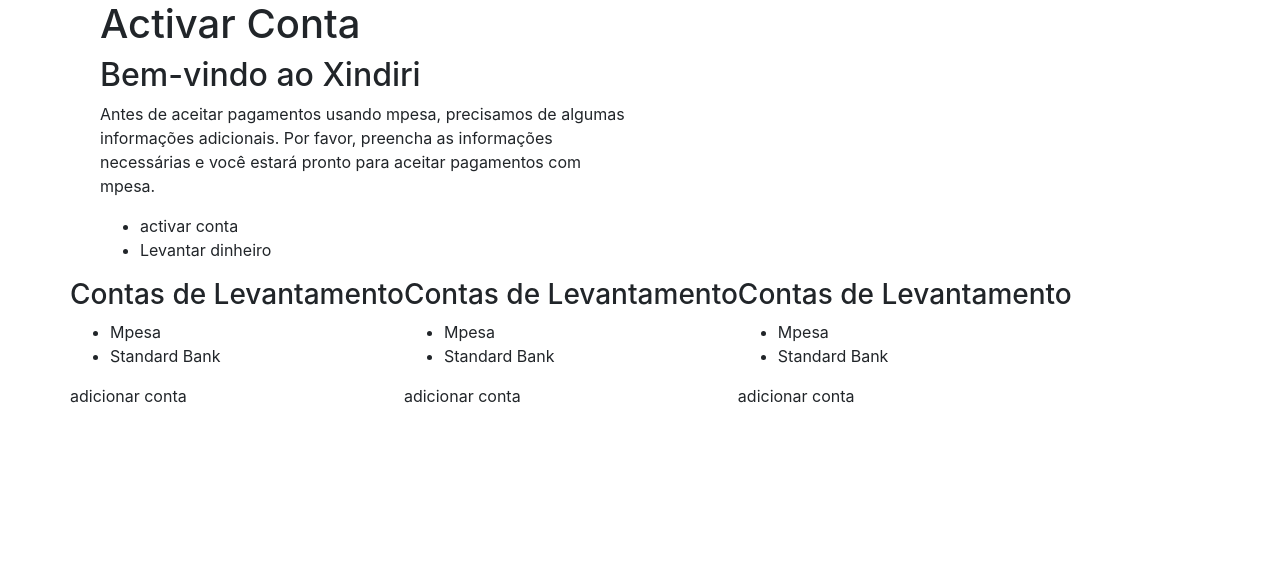
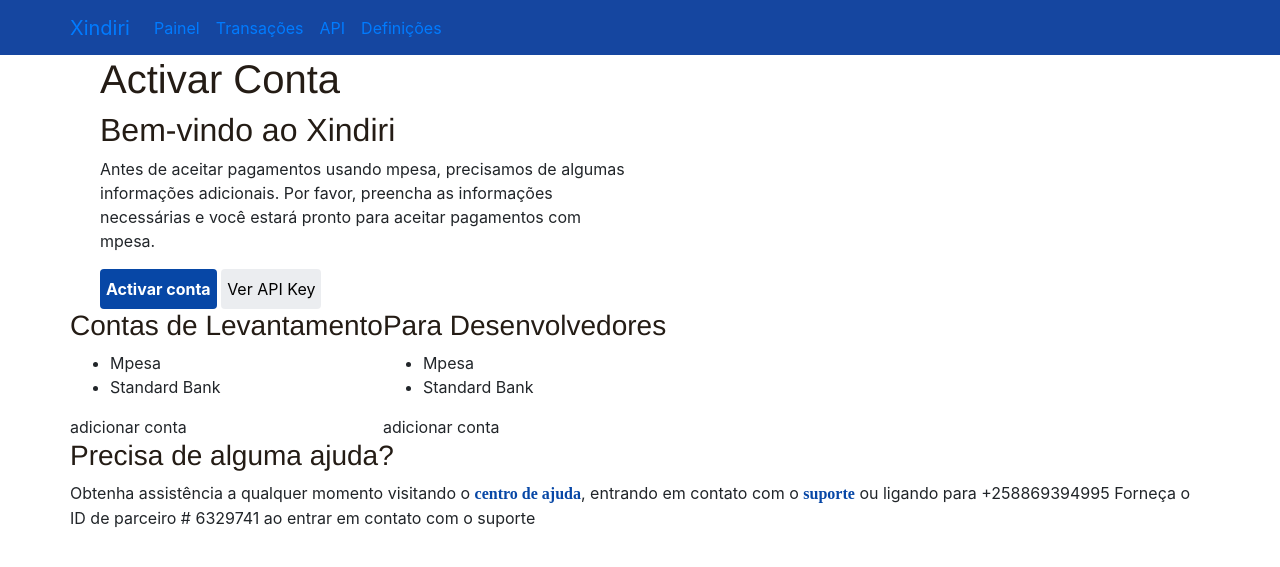
Before and after one commit to josesmachava/xindiri, a Django app: page /dashboard/active in a window 1280 px wide. Shown: the top 567 px of the page. Run offline with Django 3.2, Linux system fonts and the light colour scheme; some libraries are stand-ins or nearby versions.

Commit message:
implement activate account

```diff
--- a/xpay/static/stylesheet/xpay/library/malangatana.css
+++ b/xpay/static/stylesheet/xpay/library/malangatana.css
@@ -16,7 +16,12 @@ body, html{
 .unstyledLink :hover {
 
 }
-
+h1, h2, h3, h4, h5, .h1, .h2, .h3, .h4, .h5 {
+    color: #241c15;
+    line-height: 1.25;
+    font-family: "Graphik Web","Helvetica Neue",Helvetica,Arial,Verdana,sans-serif;
+    outline: 0;
+}
 .resetPadding{
     padding: 0;
 
--- a/xpay/static/stylesheet/xpay/main.css
+++ b/xpay/static/stylesheet/xpay/main.css
@@ -1,4 +1,4 @@
-body, html{
+pbody, html{
     font-family: -apple-system, BlinkMacSystemFont, 'Segoe UI', 'Roboto', 'Oxygen', 'Ubuntu', 'Fira Sans', 'Droid Sans', 'Helvetica Neue', sans-serif;
-    background-color: red;
+
 }
--- a/xpay/templates/dashboard/active_account.html
+++ b/xpay/templates/dashboard/active_account.html
@@ -1,22 +1,9 @@
-{% extends "dashboard/layout/base.html" %}
-{% load static %}
-
-
-
-{% block  content %}
+{% extends "../xpay/layout/base.html" %} {% load static %} {% block content %}
 <style>
-        .aside{
-            background-color: rgb(24, 24, 24);
-            height: 100vh;
+  tr {
+    border-bottom: 1px solid #f2f2f2;
   }
-        table{
-            width: 100%;
-        }
-        tr{
-            border-bottom: 1px solid #f2f2f2;
-
-        }
-        table{
+  table {
     border-radius: 10px;
 
     margin: 50px auto;
@@ -26,9 +13,8 @@
     -webkit-box-shadow: 0 0px 40px 0px rgba(0, 0, 0, 0.15);
     -o-box-shadow: 0 0px 40px 0px rgba(0, 0, 0, 0.15);
     -ms-box-shadow: 0 0px 40px 0px rgba(0, 0, 0, 0.15);
-
   }
-        .card{
+  .card {
     border-radius: 10px;
 
     margin: 50px auto;
@@ -38,48 +24,31 @@
     -webkit-box-shadow: 0 0px 40px 0px rgba(0, 0, 0, 0.15);
     -o-box-shadow: 0 0px 40px 0px rgba(0, 0, 0, 0.15);
     -ms-box-shadow: 0 0px 40px 0px rgba(0, 0, 0, 0.15);
-            border:none;
+    border: none;
   }
-        .nav-color{
+  .nav-color {
     background-color: #1546a0;
     height: 55px;
-
   }
 </style>
+{% include "xpay/layout/navegation.html" %}
 
 <div class="container">
   <div class="row">
-
-
-
-
-
-
-
-
-
     <div class="col-md-12">
       <div class="col-md-6">
-
-
         <h1>Activar Conta</h1>
 
         <h2>Bem-vindo ao Xindiri</h2>
         <p>
-
-
-
-                        Antes de aceitar pagamentos usando mpesa, precisamos de algumas informações adicionais.
-                        Por favor, preencha as informações necessárias e você estará pronto para aceitar pagamentos com mpesa.
+          Antes de aceitar pagamentos usando mpesa, precisamos de algumas
+          informações adicionais. Por favor, preencha as informações necessárias
+          e você estará pronto para aceitar pagamentos com mpesa.
         </p>
 
-
-                    <ul>
-                        <li>activar conta</li>
-                        <li>Levantar dinheiro</li>
-                    </ul>
+        <button class="primary-button">Activar conta</button>
+        <button class="default-button">Ver API Key</button>
       </div>
-
     </div>
     <div col-md-3>
       <div class="">
@@ -92,9 +61,9 @@
         <span>adicionar conta</span>
       </div>
     </div>
-            <div col-md-4>
+    <div col-md-3>
       <div class="">
-                    <h3>Contas de Levantamento</h3>
+        <h3>Para Desenvolvedores</h3>
 
         <ul>
           <li>Mpesa</li>
@@ -103,26 +72,20 @@
         <span>adicionar conta</span>
       </div>
     </div>
-            <div col-md-4>
+    <div col-md-3>
       <div class="">
-                    <h3>Contas de Levantamento</h3>
+        <h3>Precisa de alguma ajuda?</h3>
 
-                    <ul>
-                        <li>Mpesa</li>
-                        <li>Standard Bank</li>
-                    </ul>
-                    <span>adicionar conta</span>
+        <p>
+          Obtenha assistência a qualquer momento visitando o
+          <span class="link-button">centro de ajuda</span>, entrando em contato
+          com o <span class="link-button">suporte</span> ou ligando para
+          +258869394995 Forneça o ID de parceiro # 6329741 ao entrar em contato
+          com o suporte
+        </p>
+      </div>
     </div>
   </div>
 </div>
 
-
-
-    </div>
-
-
-
-
-
-
-{%  endblock%}
+{% endblock%}
--- a/xpay/templates/dashboard/index.html
+++ b/xpay/templates/dashboard/index.html
@@ -1,4 +1,4 @@
-{% extends "dashboard/layout/base.html" %}
+{% extends "../xpay/layout/base.html" %}
 {% load static %}
 
 
--- a/xpay/templates/dashboard/painel.html
+++ b/xpay/templates/dashboard/painel.html
@@ -1,4 +1,4 @@
-{% extends "dashboard/layout/base.html" %}
+{% extends "../xpay/layout/base.html" %}
 {% load static %}
 
 
--- a/xpay/templates/payment/payment.html
+++ b/xpay/templates/payment/payment.html
@@ -1,4 +1,4 @@
-{% extends "xpay/layout/base.html" %}
+{% extends "../xpay/layout/base.html" %}
 {% load staticfiles %}
 
 {% comment %}
```
Lines whose indentation alone changed are shown as unchanged.
